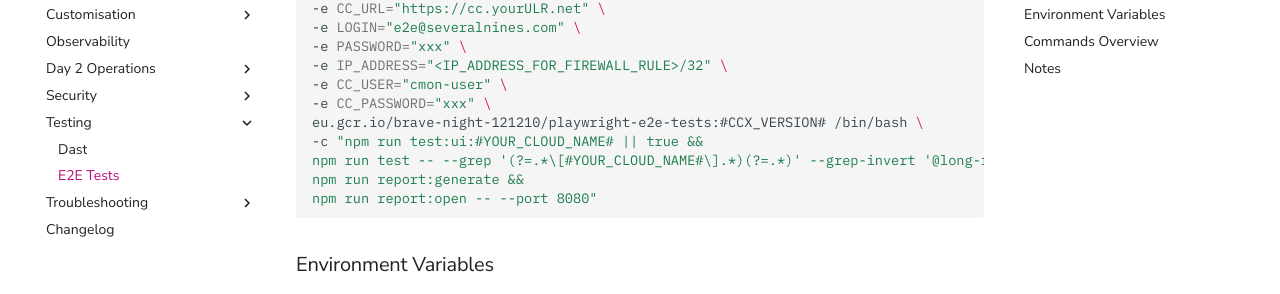
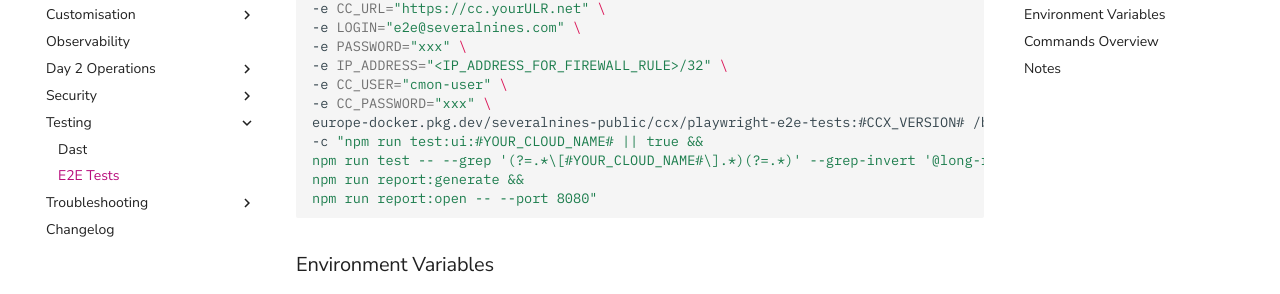
Before and after one commit to severalnines/ccx-docs, an MkDocs documentation site: the page built from docs/admin/Testing/E2E-tests.md, in a window 1280 px wide and 900 px high, scrolled down 417 px. Shown: the part 147-441 px from the top of the window. Built offline with MkDocs 1.6.1 and Material for MkDocs 9.7.7, drawn with Linux system fonts in a browser that asks for light colours; comment, search, counter and statistics services are not loaded.

Commit message:
public repo for e2e

```diff
--- a/docs/admin/Testing/E2E-tests.md
+++ b/docs/admin/Testing/E2E-tests.md
@@ -20,7 +20,7 @@
 -e IP_ADDRESS="<IP_ADDRESS_FOR_FIREWALL_RULE>/32" \
 -e CC_USER="cmon-user" \
 -e CC_PASSWORD="xxx" \
-eu.gcr.io/brave-night-121210/playwright-e2e-tests:#CCX_VERSION# /bin/bash \
+europe-docker.pkg.dev/severalnines-public/ccx/playwright-e2e-tests:#CCX_VERSION# /bin/bash \
 -c "npm run test:ui:#YOUR_CLOUD_NAME# || true &&
 npm run test -- --grep '(?=.*\[#YOUR_CLOUD_NAME#\].*)(?=.*)' --grep-invert '@long-running|galera' --workers 4 || true &&
 npm run report:generate &&
```
